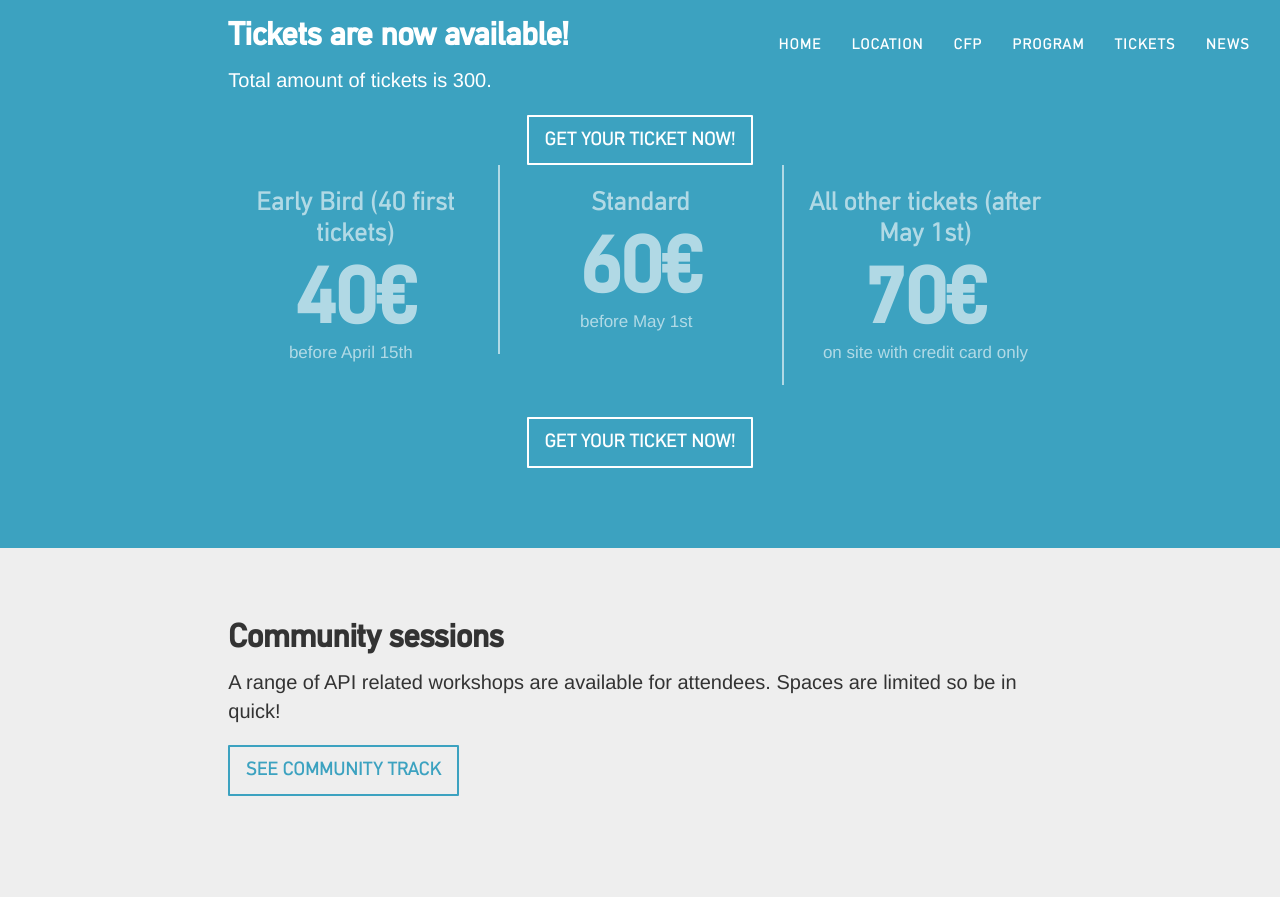
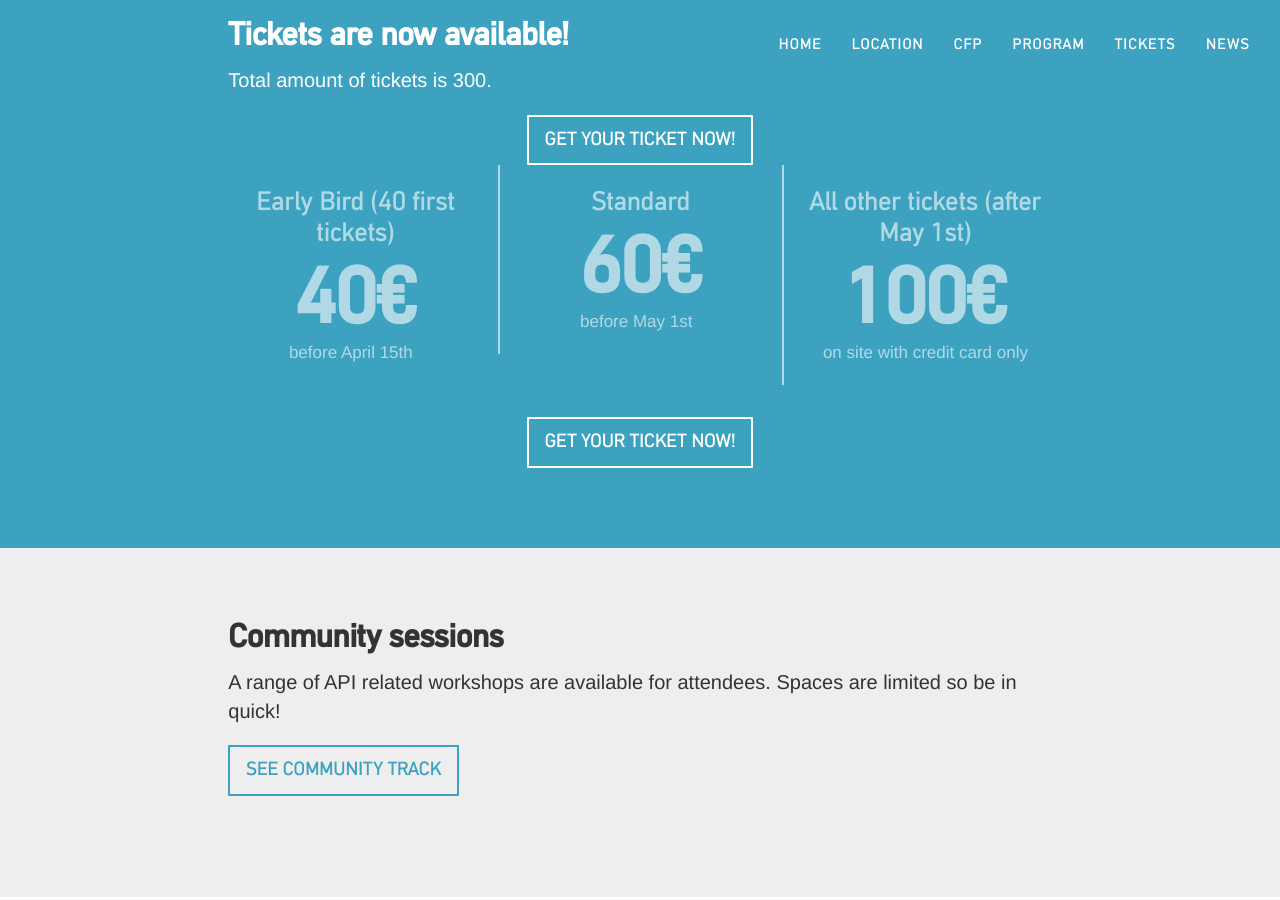
Before and after one commit to apidaysnordic/apidaysnordic.github.io, a Jekyll site: the page built from index.md, in a window 1280 px wide and 900 px high, scrolled down 4593 px. Built offline with Jekyll 4.4.1, drawn with Linux system fonts in a browser that asks for light colours; some web fonts are replaced; comment, search, counter and statistics services are not loaded.

Commit message:
Update default.html

```diff
--- a/_layouts/default.html
+++ b/_layouts/default.html
@@ -336,7 +336,7 @@
 						<div class="price-group-wrap">
 							<h3>All other tickets (after May 1st)</h3>
 							<p>
-								<span class="price">70€</span><br>
+								<span class="price">100€</span><br>
 								<small>on site with credit card only</small>
 							</p>
 						</div>
```
